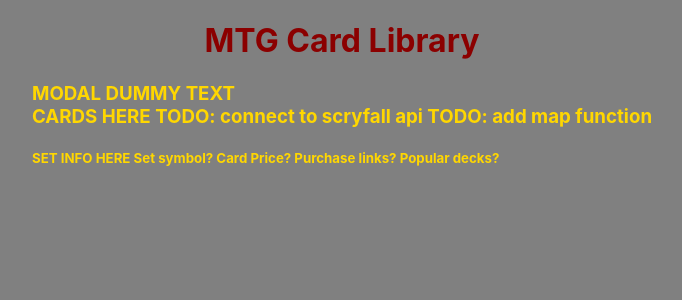
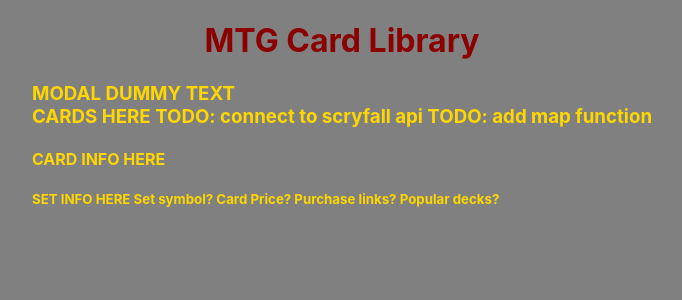
Before and after one commit to caseymacleod22/mtg-card-library, a React (Create React App) app: page / in a window 1280 px wide. Shown: the top 300 px of the page, without its empty margins (298-980 px from the left). Built offline with nearby package versions, Linux system fonts and the light colour scheme.

Commit message:
adds dummy text

```diff
--- a/src/App.js
+++ b/src/App.js
@@ -14,7 +14,7 @@
         TODO: add map function
       </h3>
       <h4>
-        {/* CARD INFO HERE */}
+        CARD INFO HERE
       </h4>
       <h5>
         SET INFO HERE
```
